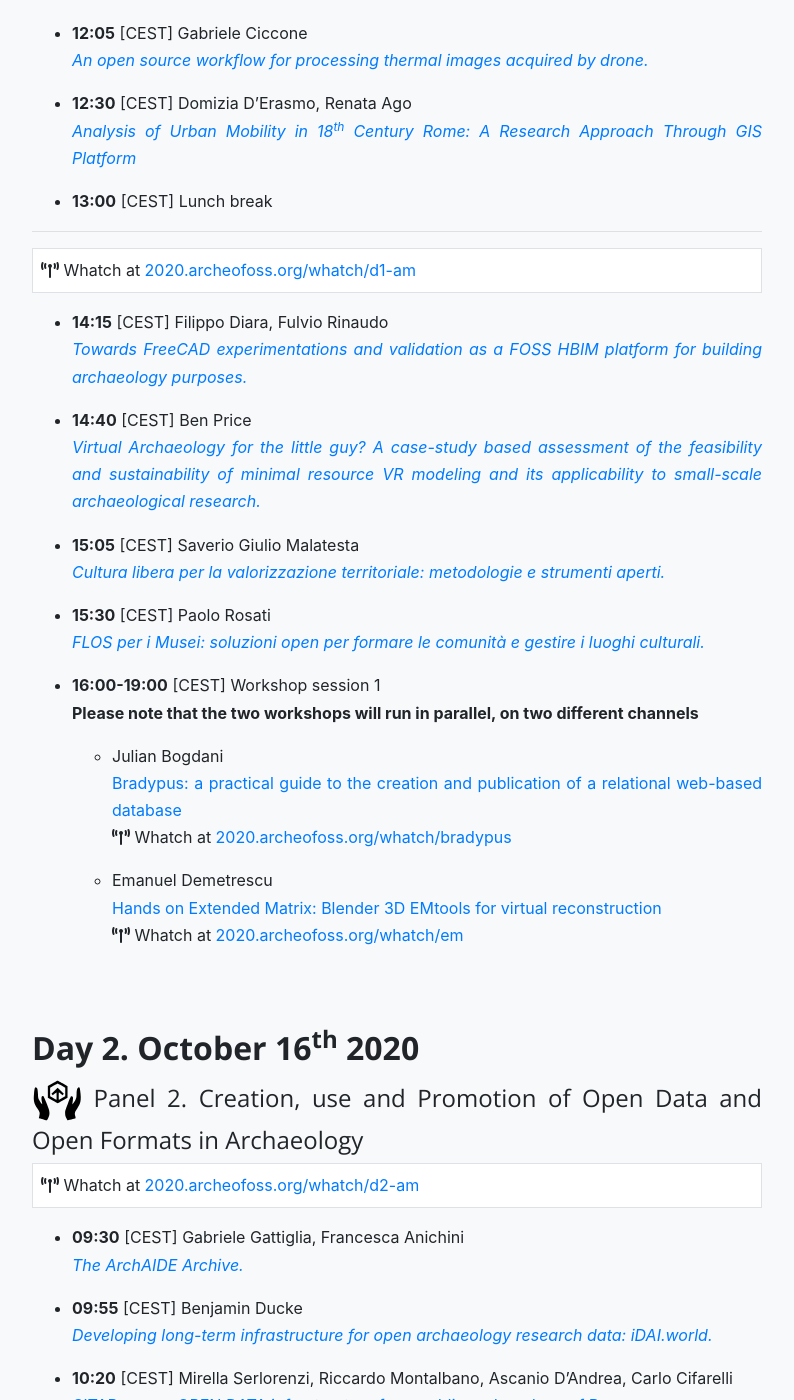
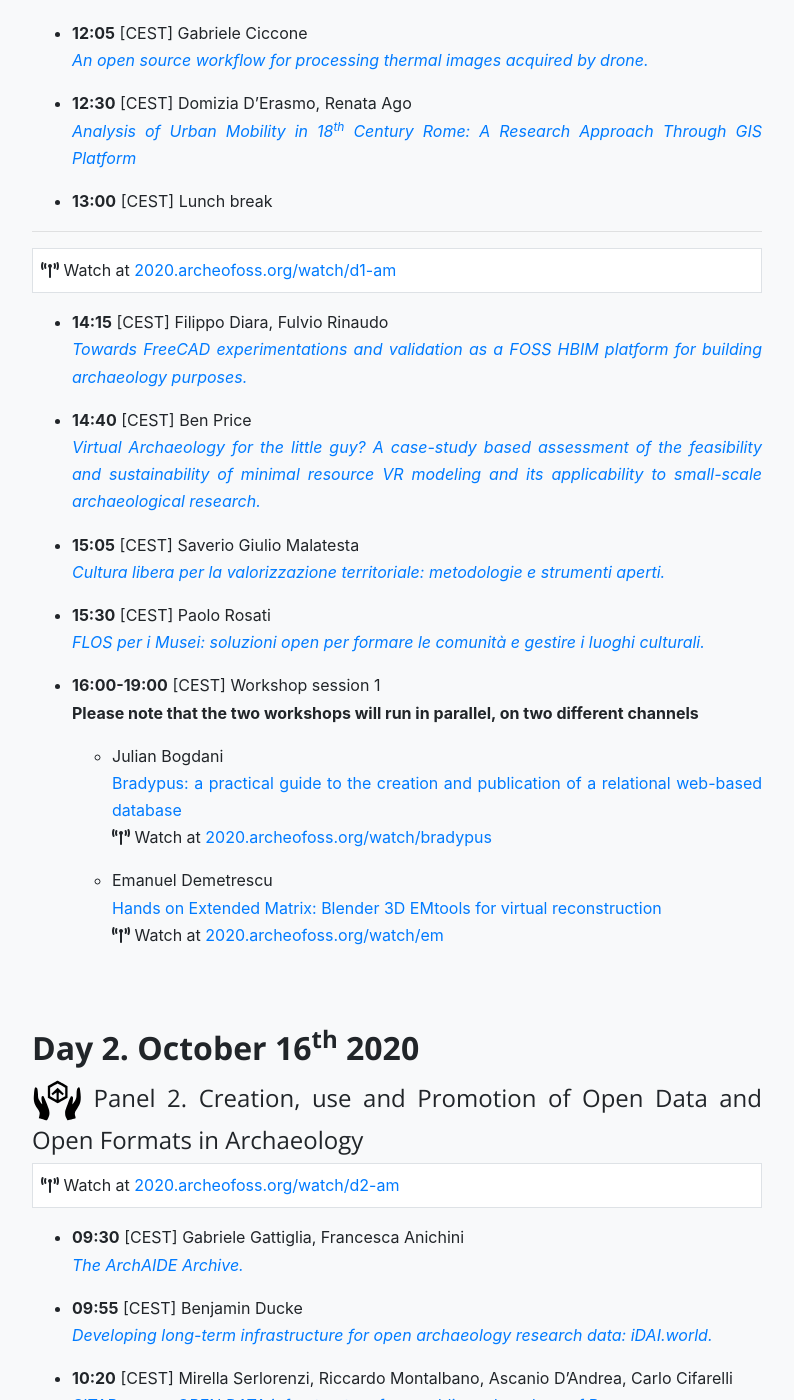
Before and after one commit to archeofoss/archeofoss2020, a Jekyll site: the page built from programme.md, in a window 1280 px wide and 1400 px high, scrolled down 1406 px. Shown: the whole window, without its empty margins (243-1037 px from the left). Built offline with Jekyll 4.4.1, drawn with Linux system fonts in a browser that asks for light colours; nearby versions of some CDN libraries; some of the changed text lies outside the part shown.

Commit message:
Update programme.md

```diff
--- a/programme.md
+++ b/programme.md
@@ -22,7 +22,7 @@
 ## Day 1. October 15<sup>th</sup> 2020
 
 {: .border .bg-white .p-2}
-<i class="fas fa-broadcast-tower"></i> Whatch at [2020.archeofoss.org/whatch/d1-am](/whatch/d1-am)
+<i class="fas fa-broadcast-tower"></i> Watch at [2020.archeofoss.org/watch/d1-am](/watch/d1-am)
 
 - **09:30** [CEST] - Conference welcome and opening
 - **10:00** [CEST] - Panel 1 (see detail below)
@@ -54,7 +54,7 @@
 ---
 
 {: .border .bg-white .p-2}
-<i class="fas fa-broadcast-tower"></i> Whatch at [2020.archeofoss.org/whatch/d1-am](/whatch/d1-am)
+<i class="fas fa-broadcast-tower"></i> Watch at [2020.archeofoss.org/watch/d1-am](/watch/d1-am)
 
 - **14:15** [CEST] Filippo Diara, Fulvio Rinaudo
 [*Towards FreeCAD experimentations and validation as a FOSS HBIM platform for building archaeology purposes.*](abstracts/diara)
@@ -72,11 +72,11 @@
 **Please note that the two workshops will run in parallel, on two different channels**
     - Julian Bogdani
     [Bradypus: a practical guide to the creation and publication of a relational web-based database](/workshops#workshop-1)
-    <i class="fas fa-broadcast-tower"></i> Whatch at [2020.archeofoss.org/whatch/bradypus](/whatch/bradypus)
+    <i class="fas fa-broadcast-tower"></i> Watch at [2020.archeofoss.org/watch/bradypus](/watch/bradypus)
 
     - Emanuel Demetrescu
     [Hands on Extended Matrix: Blender 3D EMtools for virtual reconstruction](/workshops#workshop-3)
-    <i class="fas fa-broadcast-tower"></i> Whatch at [2020.archeofoss.org/whatch/em](/whatch/em)
+    <i class="fas fa-broadcast-tower"></i> Watch at [2020.archeofoss.org/watch/em](/watch/em)
 
 
 ## Day 2. October 16<sup>th</sup> 2020
@@ -84,7 +84,7 @@
 #### ![icon](./images/icons/share.svg "Share") Panel 2. Creation, use and Promotion of Open Data and Open Formats in Archaeology
 
 {: .border .bg-white .p-2}
-<i class="fas fa-broadcast-tower"></i> Whatch at [2020.archeofoss.org/whatch/d2-am](/whatch/d2-am)
+<i class="fas fa-broadcast-tower"></i> Watch at [2020.archeofoss.org/watch/d2-am](/watch/d2-am)
 
 - **09:30** [CEST] Gabriele Gattiglia, Francesca Anichini
 [*The ArchAIDE Archive.*](abstracts/gattiglia)
@@ -111,7 +111,7 @@
 ---
 
 {: .border .bg-white .p-2}
-<i class="fas fa-broadcast-tower"></i> Whatch at [2020.archeofoss.org/whatch/d2-pm](/whatch/d2-pm)
+<i class="fas fa-broadcast-tower"></i> Watch at [2020.archeofoss.org/watch/d2-pm](/watch/d2-pm)
 
 
 - **14:00** [CEST] Julian Bogdani
@@ -132,10 +132,10 @@
 **Please note that the two workshops will run in parallel, on two different channels**
     - Juliane Watson, Sebastian Cuy and Fabian Riebschläger
     [Documentation of cultural heritage data with iDAI.field 2](workshops#workshop-2)
-    <i class="fas fa-broadcast-tower"></i> Whatch at [2020.archeofoss.org/whatch/idai-field](/whatch/idai-field)
+    <i class="fas fa-broadcast-tower"></i> Watch at [2020.archeofoss.org/watch/idai-field](/watch/idai-field)
     - Emanuel Demetrescu
     [Hands on 3D survey collection (3DSC) for Blender: publish an archaeological site in a game engine as an optimized, open world environment](workshops#workshop-4)
-    <i class="fas fa-broadcast-tower"></i> Whatch at [2020.archeofoss.org/whatch/3dsc](/whatch/3dsc)
+    <i class="fas fa-broadcast-tower"></i> Watch at [2020.archeofoss.org/watch/3dsc](/watch/3dsc)
 
 
 ## Day 3. October 17<sup>th</sup> 2020
@@ -143,7 +143,7 @@
 #### ![icon](./images/icons/gears.svg "Gears") Panel 3. Development and Customization of FLOS Software and Hardware Solutions for Cultural Heritage
 
 {: .border .bg-white .p-2}
-<i class="fas fa-broadcast-tower"></i> Whatch at [2020.archeofoss.org/whatch/d3-am](/whatch/d3-am)
+<i class="fas fa-broadcast-tower"></i> Watch at [2020.archeofoss.org/watch/d3-am](/watch/d3-am)
 
 
 - **10:00** [CEST] Joseph Lewis
@@ -171,7 +171,7 @@
 ---
 
 {: .border .bg-white .p-2}
-<i class="fas fa-broadcast-tower"></i> Whatch at [2020.archeofoss.org/whatch/d3-pm](/whatch/d3-pm)
+<i class="fas fa-broadcast-tower"></i> Watch at [2020.archeofoss.org/watch/d3-pm](/watch/d3-pm)
 
 - **14:15** [CEST] Round Table *ArcheoFOSS. An insight into the future*
 
@@ -179,10 +179,10 @@
 **Please note that the three workshops will run in parallel, on three different channels**
     - Valeria Acconcia, Barbara Barbaro, Valeria Boi, Lucia Ceci, Annalisa Falcone, Maria Grazia Fichera, Ada Gabucci, Maria Letizia Mancinelli, Antonella Negri
     [La documentazione archeologica fra digitalizzazione dei dati e dematerializzazione dei processi: soluzioni e strumenti per l’implementazione del Geoportale Nazionale per l’Archeologia e per l’interoperabilità con il Sistema Generale del Catalogo MiBACT](workshops#workshop-5)
-    <i class="fas fa-broadcast-tower"></i> Whatch at [2020.archeofoss.org/whatch/gnia](/whatch/gnia)
+    <i class="fas fa-broadcast-tower"></i> Watch at [2020.archeofoss.org/watch/gnia](/watch/gnia)
     - Bruno Fanini
     [ATON: an open-source framework for creating liquid 3D web-apps for CH](workshops#workshop-6)
-    <i class="fas fa-broadcast-tower"></i> Whatch at [2020.archeofoss.org/whatch/aton](/whatch/aton)
+    <i class="fas fa-broadcast-tower"></i> Whtch at [2020.archeofoss.org/watch/aton](/watch/aton)
     - Roberto Montagnetti, Giuseppe Guarino
     [From QGIS to QFIELD and vice versa](workshops#workshop-7)
-    <i class="fas fa-broadcast-tower"></i> Whatch at [2020.archeofoss.org/whatch/qfield](/whatch/qfield)
+    <i class="fas fa-broadcast-tower"></i> Watch at [2020.archeofoss.org/watch/qfield](/watch/qfield)
```
